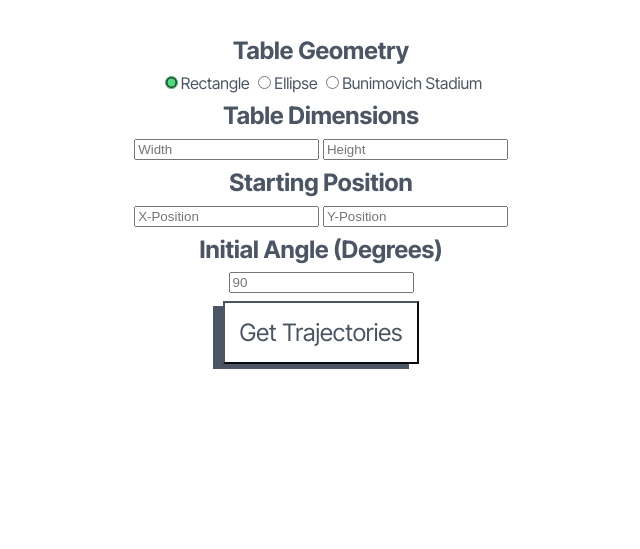
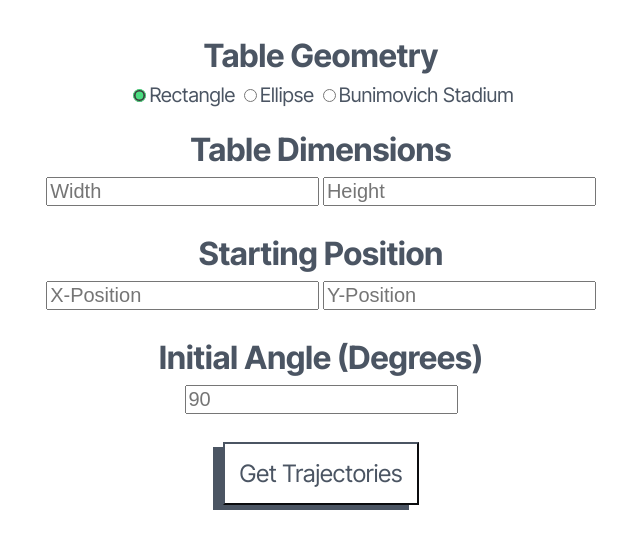
Before and after one commit to L-Amos/mathematical_billiards, a Flask app: page / in a window 1280 px wide. Shown: the top 549 px of the page, without its empty margins (319-959 px from the left). Run offline with Flask 3, Linux system fonts and the light colour scheme.

Commit message:
Improving form styling.

```diff
--- a/webapp/templates/form.html
+++ b/webapp/templates/form.html
@@ -18,9 +18,9 @@
     <div id="form">
         <form onsubmit="getTrajectories()" method="POST">
             <label>Table Geometry</label>
-            <input type="radio" class="geometry" name="geometry" value="rectangle" checked="checked">Rectangle
-            <input type="radio" class="geometry" name="geometry" value="elliptical">Ellipse
-            <input type="radio" class="geometry" name="geometry" value="stadium">Bunimovich Stadium
+            <input type="radio" class="geometry" name="geometry" value="rectangle" checked="checked"><p>Rectangle</p>
+            <input type="radio" class="geometry" name="geometry" value="elliptical"><p>Ellipse</p>
+            <input type="radio" class="geometry" name="geometry" value="stadium"><p>Bunimovich Stadium</p>
             <br />
             <label>Table Dimensions</label>
             <input type="number" step="any" name="width" placeholder="Width" required>
@@ -60,18 +60,31 @@
         padding: 20px;
         color: #4b5563;
     }
-    label {
-        display: block;
-        font-weight: bold;
-        margin-top: 1vh;
-        margin-bottom: 1vh;
-        font-size: 1.5rem;
-    }
+
     form {
         width: 50%;
         margin: auto;
         text-align: center;
         accent-color: #4ade80;
+
+    }
+
+    form label {
+        display: block;
+        font-weight: bold;
+        margin-top: 1vh;
+        margin-bottom: 1vh;
+        font-size: 2rem;
+    }
+
+    form input,p {
+        font-size: 1.25rem;
+        display: inline;
+        color: #4b5563;
+    }
+
+    form input {
+        margin-bottom: 2.5vh;
     }
 
     form .geometry:hover {
```
